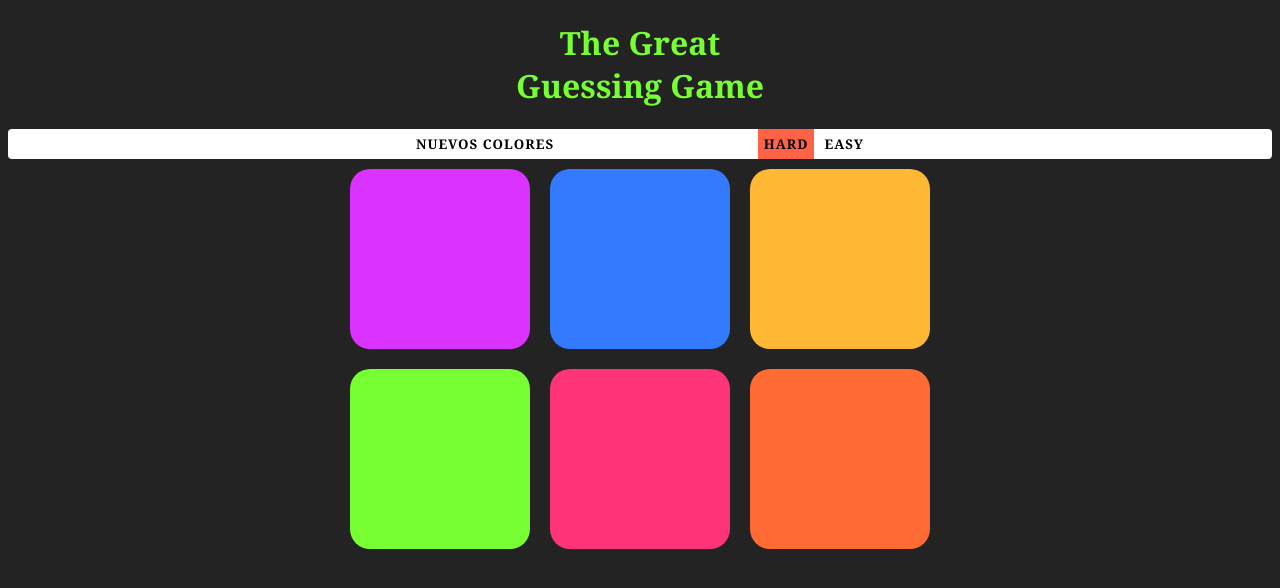
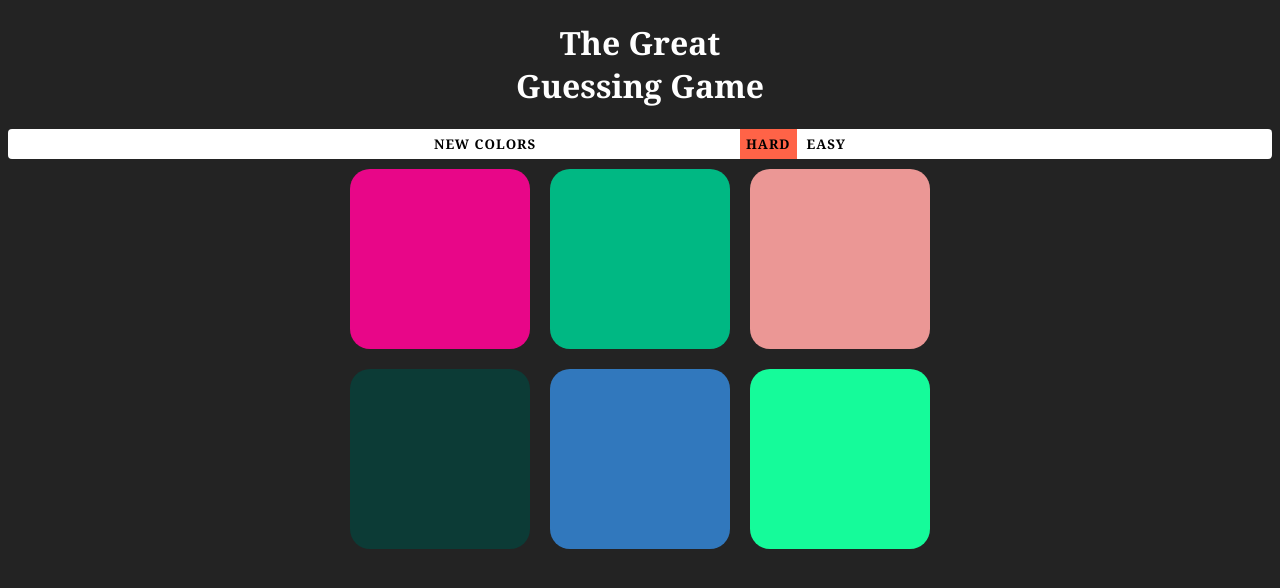
Before and after one commit to iaradocampo/colorgame, a plain HTML site: page index.html in a window 1280 px wide. Both pictures are taken after a click on the button "HARD". Drawn offline with Linux system fonts and the light colour scheme.

Commit message:
Add files via upload

```diff
--- a/colorgame.js
+++ b/colorgame.js
@@ -1,16 +1,93 @@
-const colors = ["rgb(218, 51, 255)", "rgb(51, 122, 255)", "rgb(255, 184, 51)", "rgb(119, 255, 51)", "rgb(255, 51, 119)", "rgb(255, 107, 51)"];
-const square = document.querySelectorAll(".square");
+const squares = document.querySelectorAll(".square");
 const winner = document.getElementById("colorDisplay");
-let pickedColor = colors[3];
-let clickedColor;
+const message = document.getElementById("message");
+const resetButton = document.getElementById("reset");
+const difficultyButtons = document.querySelectorAll(".difficulty");
+let colors;
+let pickedColor;
+let numberOfSquares = 6;
+let isResetListenerSet = false;
 
-for (let i = 0; i < colors.length; i++) {
-    square[i].style.backgroundColor = colors[i];
-    clickedColor = square[i].onclick;
+function randomColor(){
+    const r = Math.floor(Math.random() * 256);
+    const g = Math.floor(Math.random() * 256);
+    const b = Math.floor(Math.random() * 256);
+    return `rgb(${r}, ${g}, ${b})`;
 }
 
-if(clickedColor == pickedColor){
+function generateRandomColors(num){
+    const arrayColors = [];
+    for (let i = 0; i < num; i++) {
+        arrayColors.push(randomColor());
+    }
+    return arrayColors;
+}
+
+function changeColors(color){
+    for (let i = 0; i < squares.length; i++) {
+        squares[i].style.backgroundColor = color;
+    }
+}
+
+function pickColor(){
+    const randomIndex = Math.floor(Math.random() * colors.length);
+    return colors[randomIndex];
+}
+
+function reset(){
+    colors = generateRandomColors(numberOfSquares);
+    pickedColor = pickColor();
+    message.textContent = "";
+    winner.style.color = "white";
+    resetButton.textContent = "New colors";
+    for (let i = 0; i < squares.length; i++) {
+        if(colors[i]){
+            squares[i].style.display = "block";
+            squares[i].style.backgroundColor = colors[i];
+        } else{
+            squares[i].style.display = "none";
+        }
+    }
+    if(!isResetListenerSet){
+        resetButton.addEventListener("click", reset);
+        isResetListenerSet = true;
+    }
 
 }
 
-winner.style.color = pickedColor;
+function difficultyButtonEvent(){
+    difficultyButtons.forEach(button =>{
+        button.addEventListener("click", function(){
+            difficultyButtons.forEach(btn => btn.classList.remove("selected"));
+            this.classList.add("selected");
+            numberOfSquares = this.textContent === "EASY" ? 3: 6;
+            reset()
+        })
+    });
+}
+
+function squaresButtonEvent(){
+    for (let i = 0; i < squares.length; i++) {
+        squares[i].addEventListener("click", function(){
+            const clickedColor = this.style.backgroundColor;
+            if(clickedColor === pickedColor){
+                message.textContent = "Correct!";
+                winner.style.color = clickedColor;
+                changeColors(clickedColor);
+                resetButton.textContent = "Play again?";
+                resetButton.style.display = "inline-block";
+            } else{
+                message.textContent = "Try again!";
+                this.style.backgroundColor = "rgb(35, 35, 35)"
+            }
+        });
+    }
+}
+
+function init(){
+    difficultyButtonEvent();
+    squaresButtonEvent();
+    reset();
+}
+
+init();
--- a/index.html
+++ b/index.html
@@ -9,10 +9,10 @@
             <span id="colorDisplay">The Great<br>Guessing Game</span>
         </h1>
         <div id="stripe">
-            <button id="reset">Nuevos Colores</button>
+            <button id="reset">New colors</button>
             <span id="message"></span>
-            <button class="selected" id="hard">HARD</button>
-            <button id="easy">EASY</button>
+            <button class="selected difficulty">HARD</button>
+            <button class="difficulty">EASY</button>
         </div>
         <div class="container" style="margin: 0 auto;">
             <div class="square"></div>
--- a/style.css
+++ b/style.css
@@ -41,7 +41,8 @@ button{
   transition: all 0.4s;
   -webkit-transition: all 0.3s;
   -moz-transition: all 0.3s;
-    font-family:Cambria, Cochin, Georgia, Times, 'Times New Roman', serif  }
+  font-family:Cambria, Cochin, Georgia, Times, 'Times New Roman', serif
+}
 
 button:hover{
   color: white;
```
Lines whose indentation alone changed are shown as unchanged.
